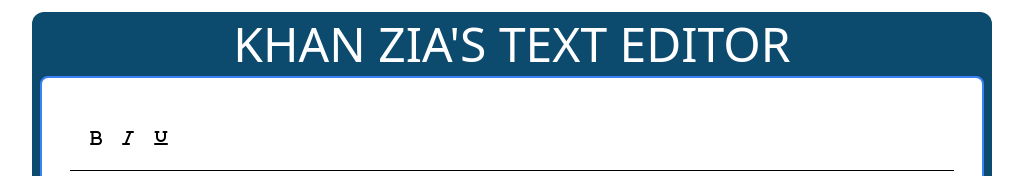
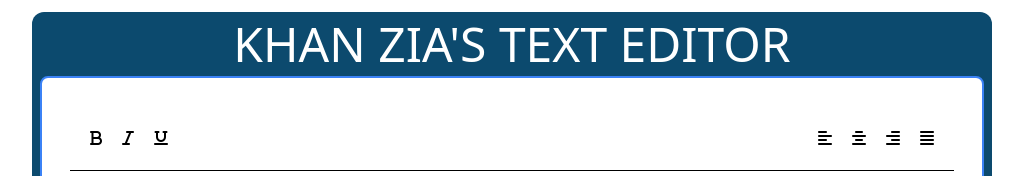
Before and after one commit to KhanZiaul/JS-text-editors, a plain HTML site: page index.html in a window 1280 px wide. Shown: the top 176 px of the page, without its empty margins (128-1151 px from the left). Drawn offline with nearby package versions, Linux system fonts and the light colour scheme; files that its build step writes are made by us from their sources; a web font is replaced by a local one.

Commit message:
text-left,right,center,justify done

```diff
--- a/index.html
+++ b/index.html
@@ -38,7 +38,18 @@
 
             </div>
 
+            <!-- Text Left , Center , Right , Justify -->
 
+            <div class="flex md:gap-5">
+
+                <button id="te-left" class="btn-hover"><i class="fa-solid fa-align-left"></i> </button>
+
+                    <button id="te-center" class="btn-hover"> <i class="fa-solid fa-align-center"></i> </button>
+
+                        <button id="te-right" class="btn-hover"> <i class="fa-solid fa-align-right"></i> </button>
+
+                          <button id="te-justify" class="btn-hover"> <i class="fa-sharp fa-solid fa-align-justify"></i> </button>
+                    </div>
 
                 </div>
 
```
